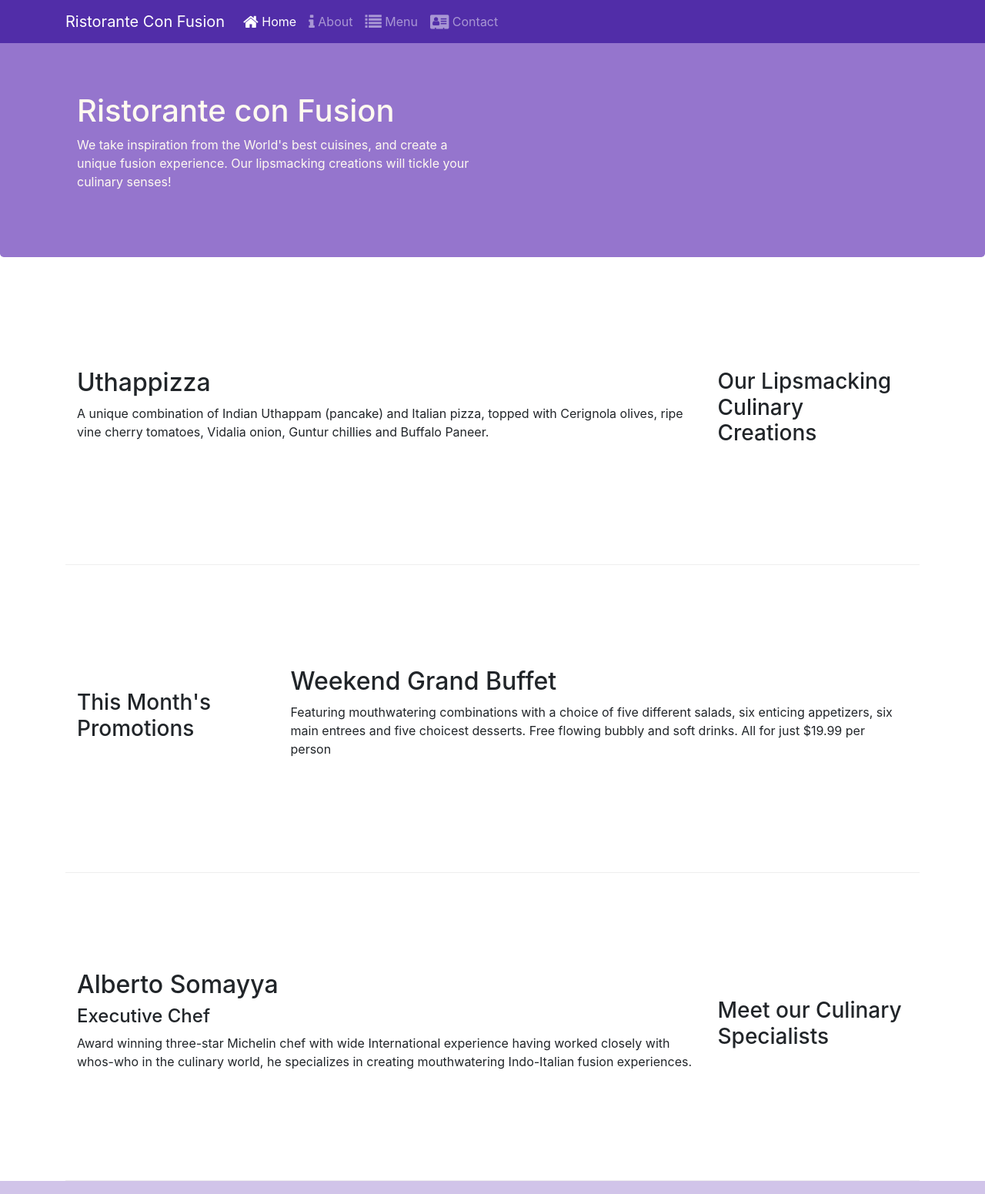
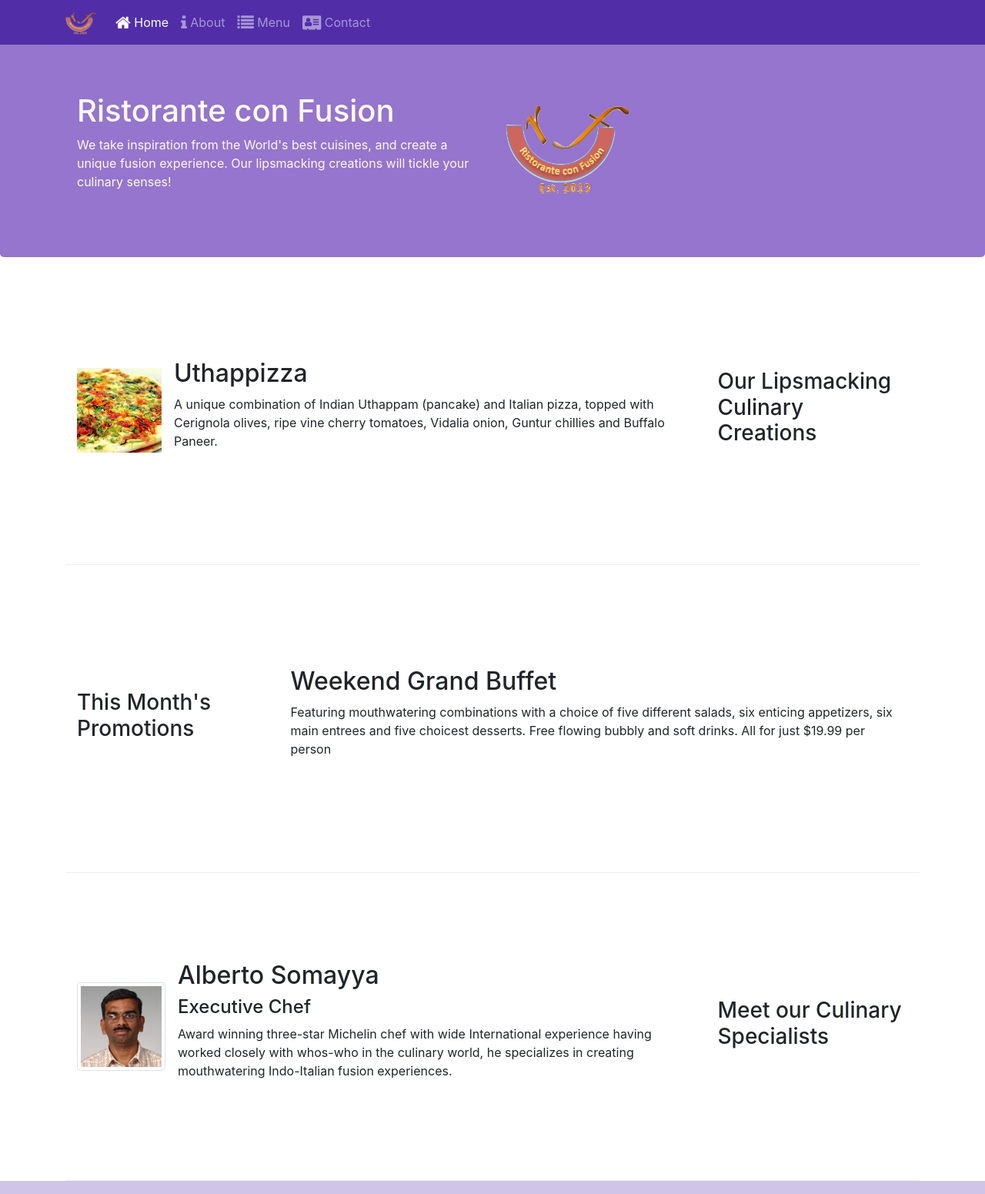
Before and after one commit to harpreet-nitj/confusion, a website: page index.html in a window 1280 px wide. Shown: the top 1551 px of the page at 77% size. Drawn offline with nearby package versions, Linux system fonts and the light colour scheme.

Commit message:
Images and Media

```diff
--- a/index.html
+++ b/index.html
@@ -21,7 +21,7 @@
         <button class="navbar-toggler" type="button" data-toggle="collapse" data-target="#Navbar">
           <span class="navbar-toggler-icon"></span>
         </button>
-        <a class="navbar-brand" href="#">Ristorante Con Fusion</a>
+        <a class="navbar-brand" href="#"><img src="img/logo.png" height="30" width="41"></a>
         <div class="collapse navbar-collapse" id="Navbar">
           <ul class="navbar-nav mr-auto">
             <li class="nav-item active"><a class="nav-link" href="#"><span class="fa fa-home fa-lg"></span> Home</a></li>
@@ -40,7 +40,8 @@
                     <h1>Ristorante con Fusion</h1>
                     <p>We take inspiration from the World's best cuisines, and create a unique fusion experience. Our lipsmacking creations will tickle your culinary senses!</p>
                 </div>
-                <div class="col-12 col-sm">
+                <div class="col-12 col-sm align-self-center">
+                  <img src="img/logo.png" class="img-fluid">
                 </div>
             </div>
         </div>
@@ -52,8 +53,13 @@
                 <h3>Our Lipsmacking Culinary Creations</h3>
             </div>
             <div class="col col-sm order-sm-first col-md">
-                <h2>Uthappizza</h2>
-                <p>A unique combination of Indian Uthappam (pancake) and Italian pizza, topped with Cerignola olives, ripe vine cherry tomatoes, Vidalia onion, Guntur chillies and Buffalo Paneer.</p>
+              <div class="media">
+                <img class="d-flex mr-3 img thumbnail align-self-center" src="img/uthappizza.png" alt="Uthappizza">
+                <div class="media-body">
+                  <h2 class="mt=0">Uthappizza</h2>
+                  <p class="d-none d-sm-block">A unique combination of Indian Uthappam (pancake) and Italian pizza, topped with Cerignola olives, ripe vine cherry tomatoes, Vidalia onion, Guntur chillies and Buffalo Paneer.</p>
+                </div>
+              </div>
             </div>
         </div>
 
@@ -73,9 +79,14 @@
                 <h3>Meet our Culinary Specialists</h3>
             </div>
             <div class="col col-sm order-sm-first col-md">
-                <h2>Alberto Somayya</h2>
-                <h4>Executive Chef</h4>
-                <p>Award winning three-star Michelin chef with wide International experience having worked closely with whos-who in the culinary world, he specializes in creating mouthwatering Indo-Italian fusion experiences. </p>
+              <div class="media">
+                <img class="d-flex mr-3 img-thumbnail align-self-center" src="img/alberto.png" alt="Alberto Somayya">
+                <div class="media-body">
+                  <h2 class="mt-0">Alberto Somayya</h2>
+                  <h4>Executive Chef</h4>
+                  <p class="d-none d-sm-block">Award winning three-star Michelin chef with wide International experience having worked closely with whos-who in the culinary world, he specializes in creating mouthwatering Indo-Italian fusion experiences. </p>
+                </div>
+              </div>
             </div>
         </div>
     </div>
```
Also changed, not shown: aboutus.html (+7 -14 lines), contactus.html (+3 -2 lines), img/alberto.png (added), img/buffet.png (added), img/logo.png (added), img/uthappizza.png (added).
